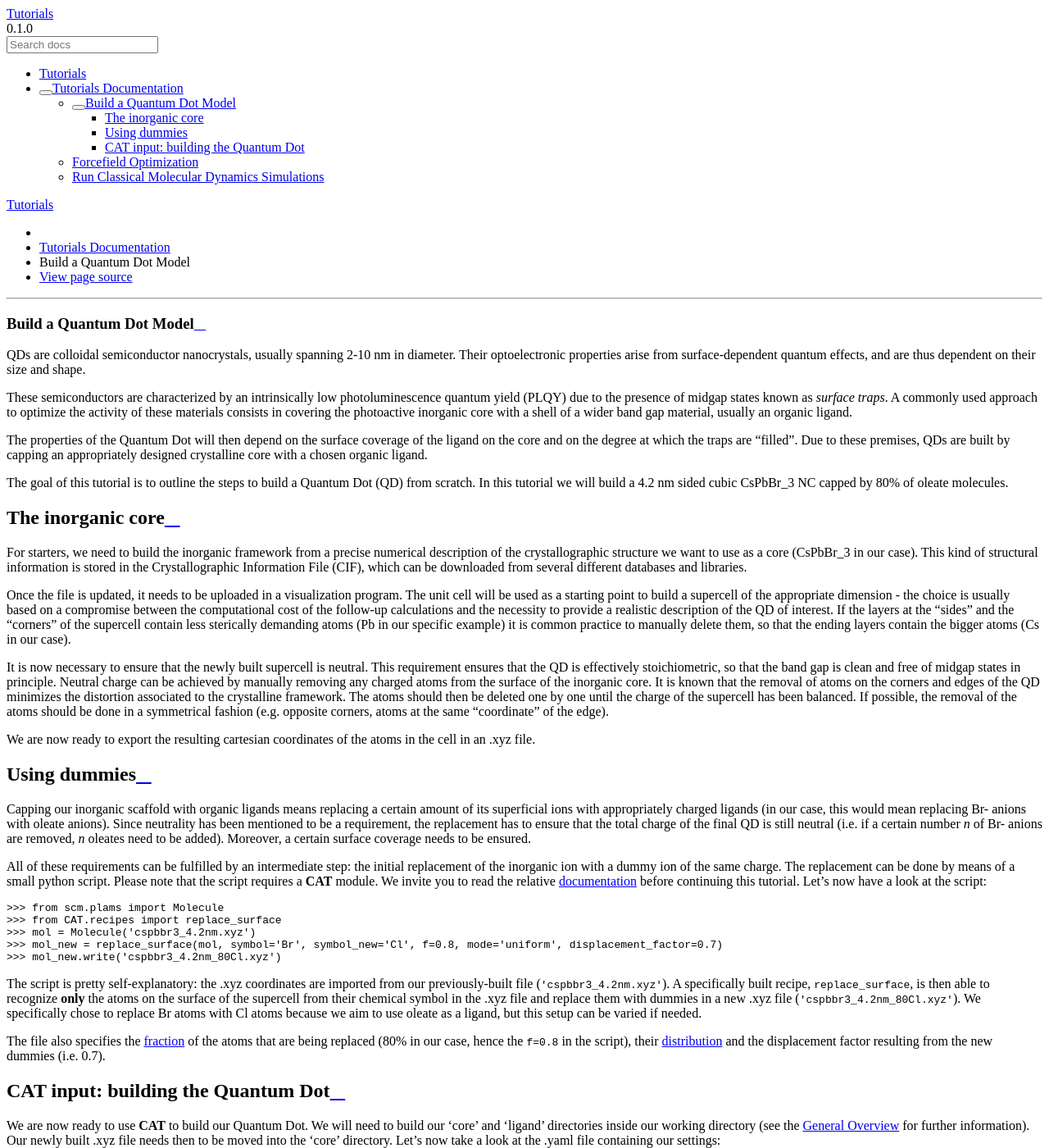
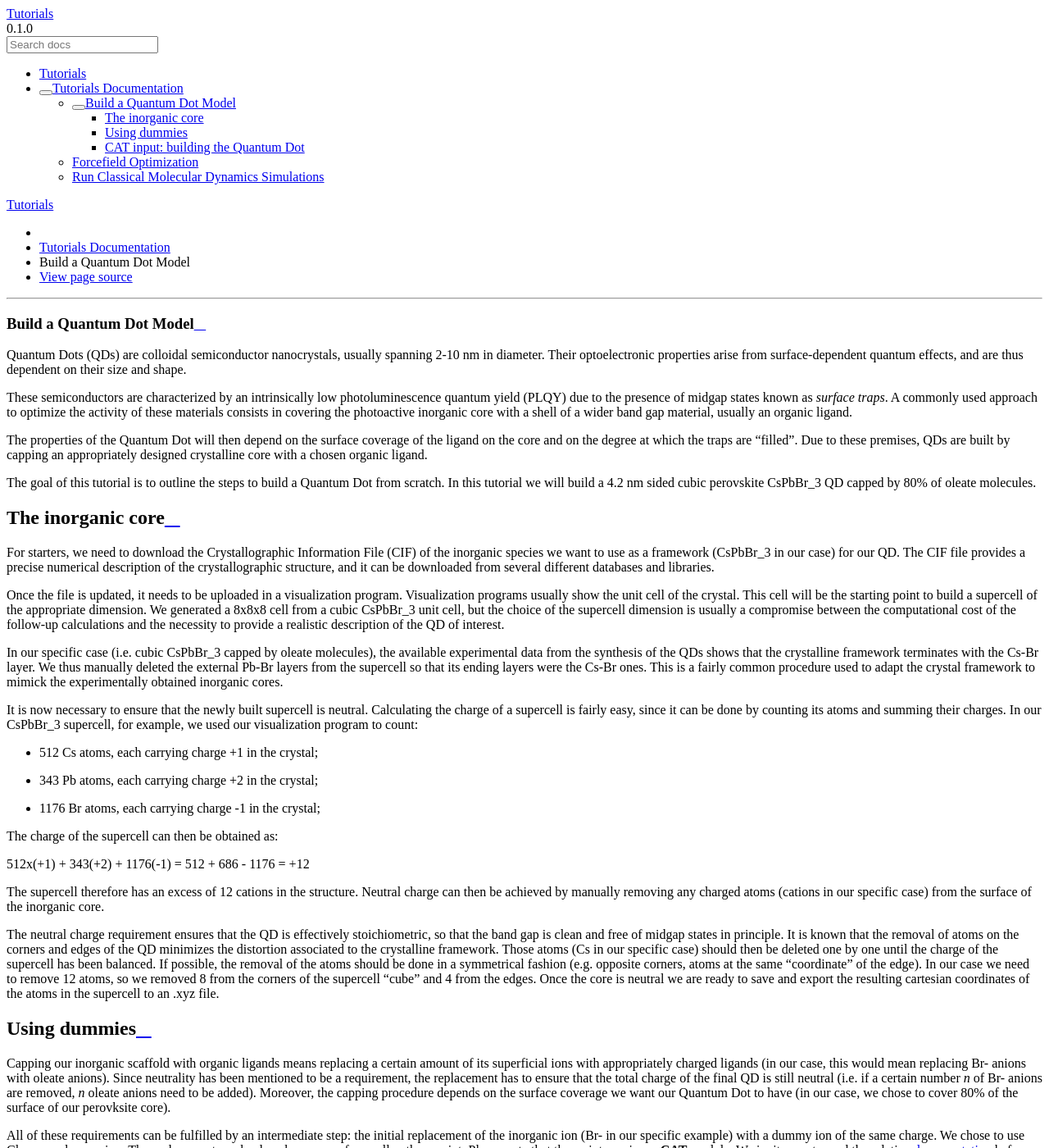
Before and after one commit to nlesc-nano/Tutorials, a Sphinx documentation site: the page built from docs/1_build_qd.rst, in a window 1280 px wide and 1400 px high. Shown: the whole window at 82% size. Built offline with Sphinx 7.4.7 and the Read the Docs theme 2.0.0, drawn with Linux system fonts in a browser that asks for light colours; some of the changed text lies outside the part shown.

Commit message:
Update 1_build_qd.rst

```diff
--- a/docs/1_build_qd.rst
+++ b/docs/1_build_qd.rst
@@ -2,30 +2,44 @@
 
 Build a Quantum Dot Model
 =========================
-QDs are colloidal semiconductor nanocrystals, usually spanning 2-10 nm in diameter. Their optoelectronic properties arise from surface-dependent quantum effects, and are thus dependent on their size and shape.
+Quantum Dots (QDs) are colloidal semiconductor nanocrystals, usually spanning 2-10 nm in diameter. Their optoelectronic properties arise from surface-dependent quantum effects, and are thus dependent on their size and shape.
 
 These semiconductors are characterized by an intrinsically low photoluminescence quantum yield (PLQY) due to the presence of midgap states known as *surface traps*. A commonly used approach to optimize the activity of these materials consists in covering the photoactive inorganic core with a shell of a wider band gap material, usually an organic ligand.
 
 The properties of the Quantum Dot will then depend on the surface coverage of the ligand on the core and on the degree at which the traps are "filled".
 Due to these premises, QDs are built by capping an appropriately designed crystalline core with a chosen organic ligand.
 
-The goal of this tutorial is to outline the steps to build a Quantum Dot (QD) from scratch. In this tutorial we will build a 4.2 nm sided cubic CsPbBr_3 NC capped by 80% of oleate molecules.
+The goal of this tutorial is to outline the steps to build a Quantum Dot from scratch. In this tutorial we will build a 4.2 nm sided cubic perovskite CsPbBr_3 QD capped by 80% of oleate molecules.
 
 The inorganic core
 ---------------
-For starters, we need to build the inorganic framework from a precise numerical description of the crystallographic structure we want to use as a core (CsPbBr_3 in our case). This kind of structural information is stored in the Crystallographic Information File (CIF), which can be downloaded from several different databases and libraries.
+For starters, we need to download the Crystallographic Information File (CIF) of the inorganic species we want to use as a framework (CsPbBr_3 in our case) for our QD. The CIF file provides a precise numerical description of the crystallographic structure, and it can be downloaded from several different databases and libraries.
 
-Once the file is updated, it needs to be uploaded in a visualization program. The unit cell will be used as a starting point to build a supercell of the appropriate dimension - the choice is usually based on a compromise between the computational cost of the follow-up calculations and the necessity to provide a realistic description of the QD of interest. If the layers at the "sides" and the "corners" of the supercell contain less sterically demanding atoms (Pb in our specific example) it is common practice to manually delete them, so that the ending layers contain the bigger atoms (Cs in our case).
+Once the file is updated, it needs to be uploaded in a visualization program. Visualization programs usually show the unit cell of the crystal. This cell will be the starting point to build a supercell of the appropriate dimension. We generated a 8x8x8 cell from a cubic CsPbBr_3 unit cell, but the choice of the supercell dimension is usually a compromise between the computational cost of the follow-up calculations and the necessity to provide a realistic description of the QD of interest.
 
-It is now necessary to ensure that the newly built supercell is neutral. This requirement ensures that the QD is effectively stoichiometric, so that the band gap is clean and free of midgap states in principle. Neutral charge can be achieved by manually removing any charged atoms from the surface of the inorganic core. It is known that the removal of atoms on the corners and edges of the QD minimizes the distortion associated to the crystalline framework. The atoms should then be deleted one by one until the charge of the supercell has been balanced. If possible, the removal of the atoms should be done in a symmetrical fashion (e.g. opposite corners, atoms at the same "coordinate" of the edge).
+In our specific case (i.e. cubic CsPbBr_3 capped by oleate molecules), the available experimental data from the synthesis of the QDs shows that the crystalline framework terminates with the Cs-Br layer. We thus manually deleted the external Pb-Br layers from the supercell so that its ending layers were the Cs-Br ones.
+This is a fairly common procedure used to adapt the crystal framework to mimick the experimentally obtained inorganic cores.
 
-We are now ready to export the resulting cartesian coordinates of the atoms in the cell in an .xyz file.
+It is now necessary to ensure that the newly built supercell is neutral. Calculating the charge of a supercell is fairly easy, since it can be done by counting its atoms and summing their charges. In our CsPbBr_3 supercell, for example, we used our visualization program to count:
+
+- 512 Cs atoms, each carrying charge +1 in the crystal;
+- 343 Pb atoms, each carrying charge +2 in the crystal;
+- 1176 Br atoms, each carrying charge -1 in the crystal;
+
+The charge of the supercell can then be obtained as:
+
+512x(+1) + 343(+2) + 1176(-1) = 512 + 686 - 1176 = +12
+
+The supercell therefore has an excess of 12 cations in the structure. Neutral charge can then be achieved by manually removing any charged atoms (cations in our specific case) from the surface of the inorganic core.
+
+The neutral charge requirement ensures that the QD is effectively stoichiometric, so that the band gap is clean and free of midgap states in principle. It is known that the removal of atoms on the corners and edges of the QD minimizes the distortion associated to the crystalline framework. Those atoms (Cs in our specific case) should then be deleted one by one until the charge of the supercell has been balanced. If possible, the removal of the atoms should be done in a symmetrical fashion (e.g. opposite corners, atoms at the same "coordinate" of the edge). In our case we need to remove 12 atoms, so we removed 8 from the corners of the supercell "cube" and 4 from the edges.
+Once the core is neutral we are ready to save and export the resulting cartesian coordinates of the atoms in the supercell to an .xyz file.
 
 Using dummies
 ---------------
-Capping our inorganic scaffold with organic ligands means replacing a certain amount of its superficial ions with appropriately charged ligands (in our case, this would mean replacing Br- anions with oleate anions). Since neutrality has been mentioned to be a requirement, the replacement has to ensure that the total charge of the final QD is still neutral (i.e. if a certain number *n* of Br- anions are removed, *n* oleates need to be added). Moreover, a certain surface coverage needs to be ensured.
+Capping our inorganic scaffold with organic ligands means replacing a certain amount of its superficial ions with appropriately charged ligands (in our case, this would mean replacing Br- anions with oleate anions). Since neutrality has been mentioned to be a requirement, the replacement has to ensure that the total charge of the final QD is still neutral (i.e. if a certain number *n* of Br- anions are removed, *n* oleate anions need to be added). Moreover, the capping procedure depends on the surface coverage we want our Quantum Dot to have (in our case, we chose to cover 80% of the surface of our perovksite core).
 
-All of these requirements can be fulfilled by an intermediate step: the initial replacement of the inorganic ion with a dummy ion of the same charge. The replacement can be done by means of a small python script.
+All of these requirements can be fulfilled by an intermediate step: the initial replacement of the inorganic ion (Br- in our specific example) with a dummy ion of the same charge. We chose to use Cl- as our dummy ion. The replacement can be done by means of a small python script.
 Please note that the script requires a **CAT** module. We invite you to read the relative `documentation <https://cat.readthedocs.io/en/latest/0_documentation.html#cat-documentation>`_ before continuing this tutorial.
 Let's now have a look at the script:
 
@@ -37,9 +51,9 @@ Let's now have a look at the script:
     >>> mol_new = replace_surface(mol, symbol='Br', symbol_new='Cl', f=0.8, mode='uniform', displacement_factor=0.7)
     >>> mol_new.write('cspbbr3_4.2nm_80Cl.xyz')
 
-The script is pretty self-explanatory: the .xyz coordinates are imported from our previously-built file (``'cspbbr3_4.2nm.xyz'``). A specifically built recipe, ``replace_surface``, is then able to recognize **only** the atoms on the surface of the supercell from their chemical symbol in the .xyz file and replace them with dummies in a new .xyz file (``'cspbbr3_4.2nm_80Cl.xyz'``). We specifically chose to replace Br atoms with Cl atoms because we aim to use oleate as a ligand, but this setup can be varied if needed.
+The script is pretty self-explanatory: the .xyz coordinates are imported from our previously-built file (``'cspbbr3_4.2nm.xyz'``). A specifically built recipe, ``replace_surface``, is then able to recognize **only** the requested atoms on the surface of the supercell (``symbol='Br'``) from their chemical symbol in the .xyz file and replace them with dummies (``symbol_new='Cl'``) in a new .xyz file (``'cspbbr3_4.2nm_80Cl.xyz'``). We specifically chose to replace Br atoms with Cl atoms because we aim to use oleate as a ligand, but this setup can be varied if needed.
 
-The file also specifies the `fraction <https://cat.readthedocs.io/en/latest/4_optional.html#optional.core.subset.f>`_ of the atoms that are being replaced (80% in our case, hence the ``f=0.8`` in the script), their `distribution <https://cat.readthedocs.io/en/latest/4_optional.html#optional.core.subset.mode>`_ and the displacement factor resulting from the new dummies (i.e. 0.7).
+The file also specifies the `fraction <https://cat.readthedocs.io/en/latest/4_optional.html#optional.core.subset.f>`_ of the atoms that are being replaced (80% in our case, hence the ``f=0.8`` in the script), their `distribution <https://cat.readthedocs.io/en/latest/4_optional.html#optional.core.subset.mode>`_ and the displacement factor resulting from placing the new dummies on the surface of the core (i.e. 0.7).
 
 CAT input: building the Quantum Dot
 ---------------
```
